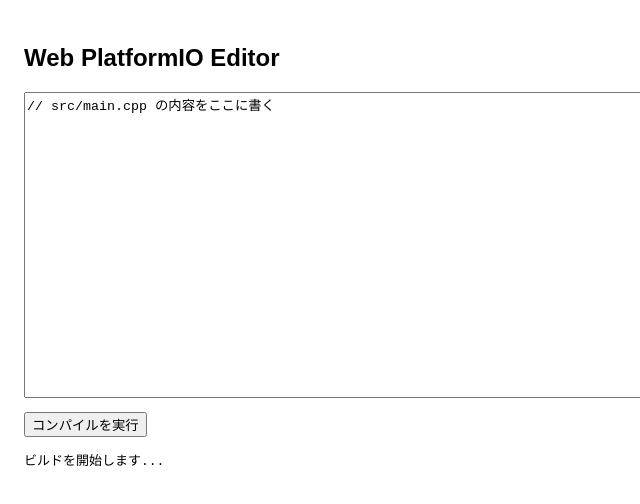
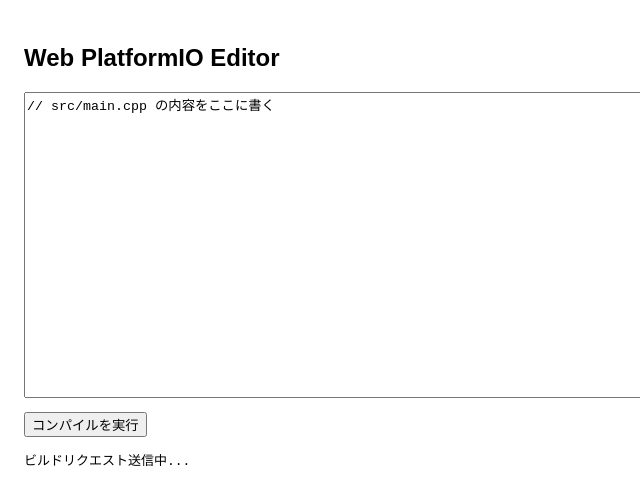
Before and after one commit to kuromamekuromame88/api-action-compiler, a plain HTML site: page index.html in a window 1280 px wide. Both pictures are taken after a click on the button "コンパイルを実行". Shown: the full height of the page, 0-640 px from the left. Drawn offline with Linux system fonts and the light colour scheme; no server answers.

Commit message:
Update index.html

```diff
--- a/index.html
+++ b/index.html
@@ -23,28 +23,27 @@ const REPO_NAME = "api-action-compiler";
 
 document.getElementById("buildBtn").onclick = async () => {
   const log = document.getElementById("log");
-  log.textContent = "ビルドを開始します...\n";
+  log.textContent = "ビルドリクエスト送信中...\n";
 
-  // workflow_dispatch を呼び出す
   const res = await fetch(
-    `https://api.github.com/repos/${GITHUB_USER}/${REPO_NAME}/actions/workflows/build.yml/dispatches`,
+    `https://api.github.com/repos/${GITHUB_USER}/${REPO_NAME}/dispatches`,
     {
       method: "POST",
       headers: {
         "Accept": "application/vnd.github+json",
-        "Authorization": `Bearer ${YOUR_PAT}`, // ← 後述
+        "Content-Type": "application/json",
       },
       body: JSON.stringify({
-        ref: "main",
-        inputs: { commit_message: "Web build" }
-      })
+        event_type: "web-build-request", // trigger.ymlのtypesと一致
+      }),
     }
   );
 
   if (res.ok) {
-    log.textContent += "✅ GitHub Actionsにジョブを送信しました。\n";
+    log.textContent += "✅ Actionsへのリクエストが送信されました！\n";
   } else {
-    log.textContent += `❌ エラー: ${res.status}\n`;
+    const err = await res.text();
+    log.textContent += `❌ エラー: ${res.status}\n${err}\n`;
   }
 };
 </script>
```
